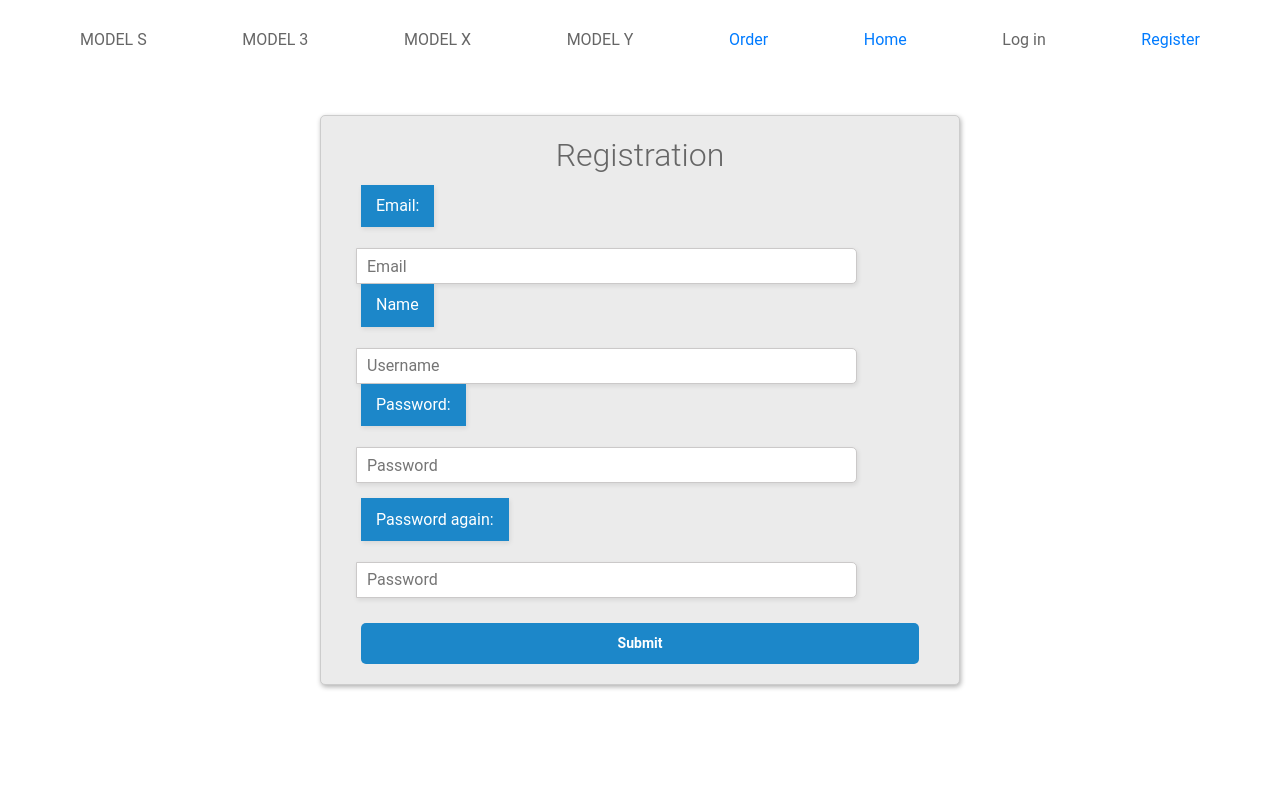
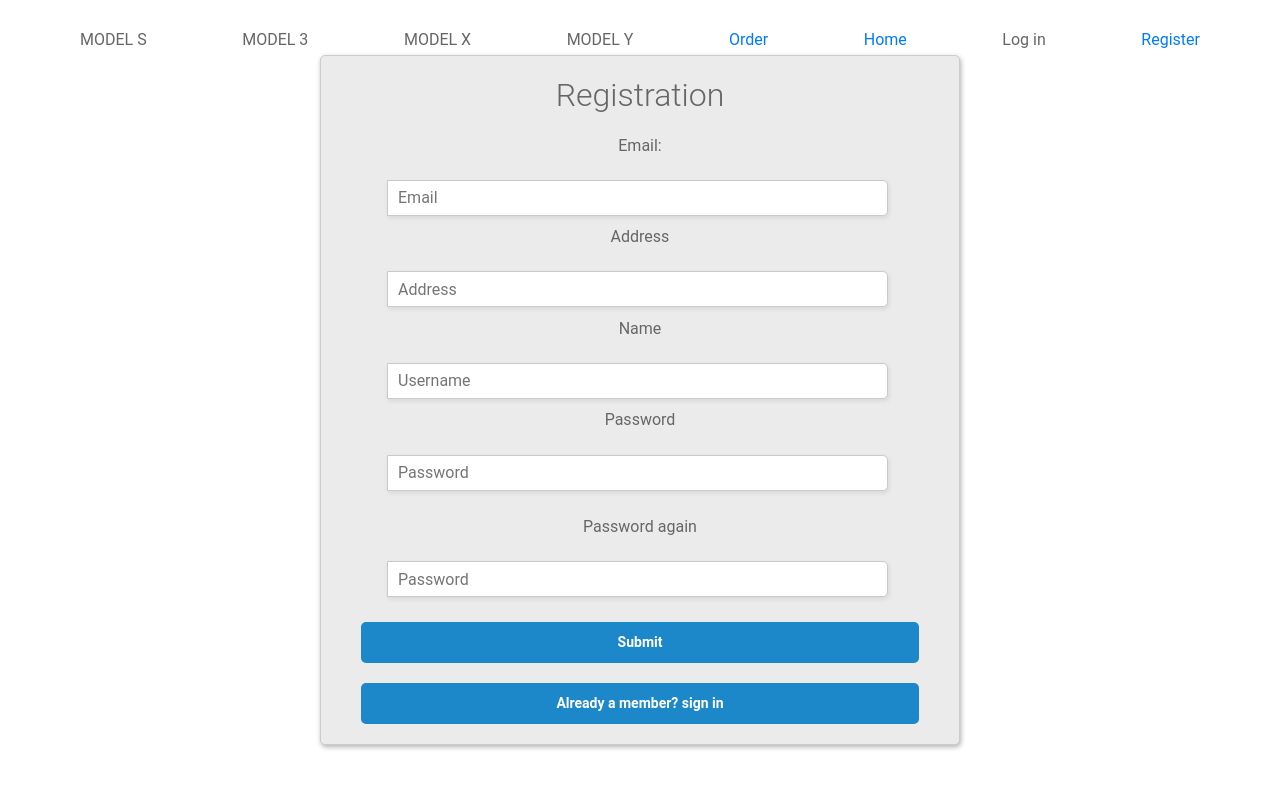
Before and after one commit to unicsbalint/AFP_2_2021, a PHP site: page /AFP_2_2021/src/View/registration.php in a window 1280 px wide. Run offline with PHP 8.4, Linux system fonts and the light colour scheme; some libraries are stand-ins or nearby versions.

Commit message:
registration view and controller done

```diff
--- /dev/null
+++ b/src/Controller/RegisterController.php
@@ -0,0 +1,17 @@
+<?php
+class RegisterController{
+    function insertUser($username, $password, $email, $address){
+
+        require_once "DbController.php";
+        $dbfunctions = new DbController;
+        $connection = $dbfunctions->connectToDatabase();
+        try{
+            $newUSer = $dbfunctions->executeDML("INSERT INTO `user`( `name`, `email`, `address`, `password`)
+            VALUES ('$username','$email','$address','$password')", $connection);
+
+        }catch (Exception $e){
+            throw new Exception($e->getMessage());
+        }
+        return $newUser;
+    }
+}
--- a/src/View/css/registration.css
+++ b/src/View/css/registration.css
@@ -2,6 +2,9 @@
     display: flex;
     align-items: center;
     justify-content: center;
+}
+label {
+    text-align: left;
 }
 html, body {
     display: flex;
@@ -40,6 +43,7 @@ hr {
     background: #ebebeb;
     width: 60%;
     position: relative;
+    text-align: center;
 }
 form {
     margin: 0 30px;
@@ -60,9 +64,8 @@ input[type=password] {
 #icon {
     display: inline-block;
     padding: 9.3px 15px;
-    box-shadow: 1px 2px 5px rgba(0,0,0,.09);
-    background: #1c87c9;
-    color: #fff;
+    margin:auto;
+    color: #666;
     text-align: center;
 }
 .btn-block {
--- a/src/View/registration.php
+++ b/src/View/registration.php
@@ -1,23 +1,41 @@
 <?php
 include "header.php";
 include "nav.php";
+require_once "../Controller/RegisterController.php";
+
+$registerController = new RegisterController();
+
+
+if (isset($_POST['register']) && !empty($_POST['email'])
+    && !empty($_POST['address']) && !empty($_POST['password']) && !empty($_POST['re-password']) && !empty($_POST['username'])
+    && $_POST['password'] == $_POST['re-password']) {
+    try {
+        $registerController->insertUser($_POST['name'], $_POST['password'],$_POST['address'],$_POST['email']);
+        header('Location: /AFP_2_2021/src/View/index.php');
+    } catch (Exception $e) {
+        echo "Hiba történt a regisztrciókor!";
+    }
+}
 
 ?>
 <div id="frm">
     <link rel="stylesheet" href="css/registration.css">
-    <div class="main-block">
+    <main class="main-block">
         <h1>Registration</h1>
         <form method="post" class="register" name="registerForm">
             <label id="icon" for="email">Email: </label>
             <input type="text" name="email" id="email" placeholder="Email" required/>
-            <label id="icon" for="name">Name</label>
+            <label id="icon" for="name">Address</label>
+            <input type="text" name="address" id="address" placeholder="Address" required/>
+            <label id="icon" for="address">Name</label>
             <input type="text" name="name" id="name" placeholder="Username" required/>
-            <label id="icon" for="password">Password:</label>
+            <label id="icon" for="password">Password</label>
             <input type="password" name="password" id="password" placeholder="Password" required/>
-            <label id="icon" for="re-password">Password again:</label>
+            <label id="icon" for="re-password">Password again</label>
             <input type="password" name="re-password" id="re-password" placeholder="Password" required/>
-            <button type="submit">Submit</button>
+            <button type="submit" name="register">Submit</button>
+            <button >Already a member? sign in</button>
         </form>
-    </div>
+    </main>
 
 </div>
```
